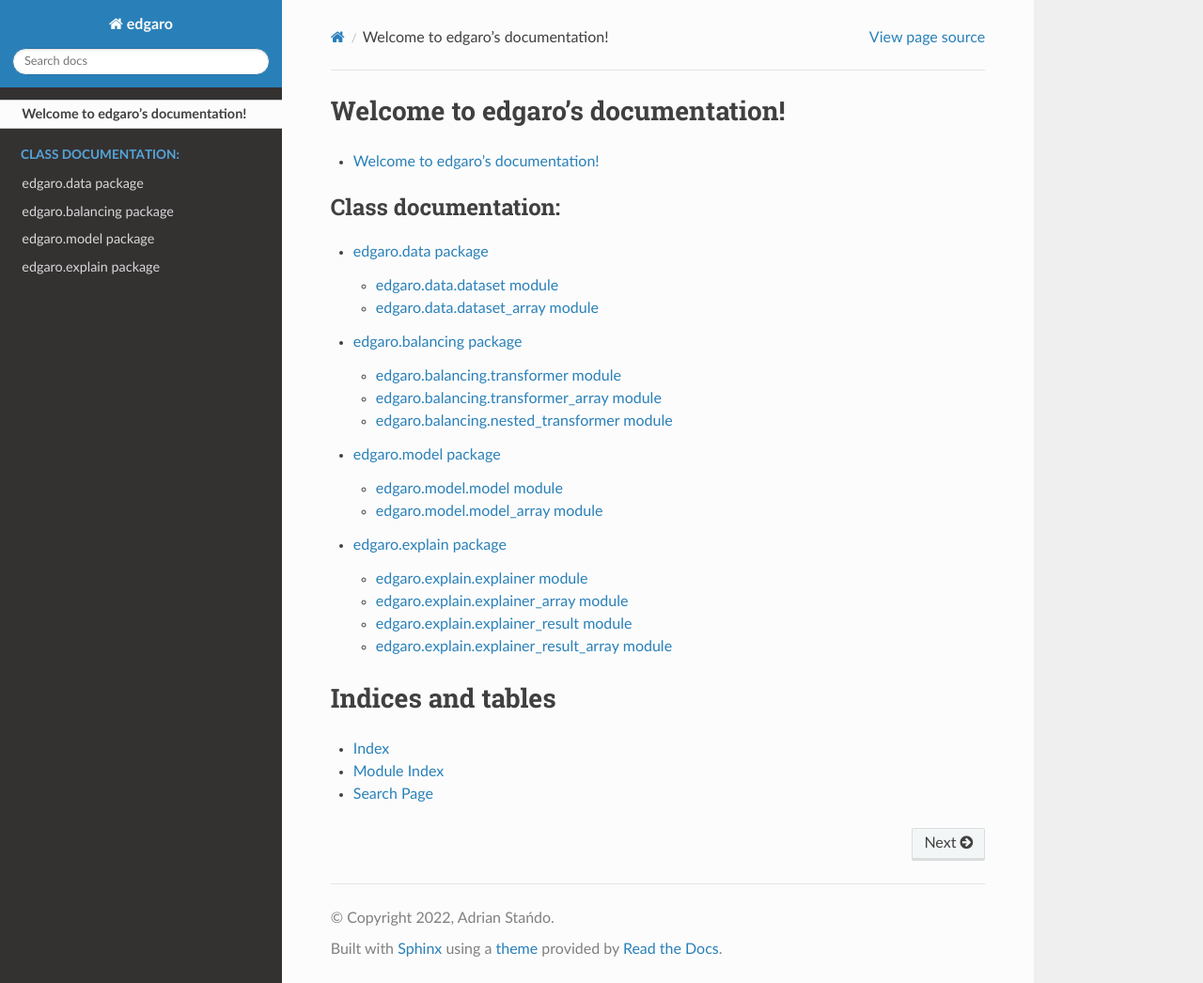
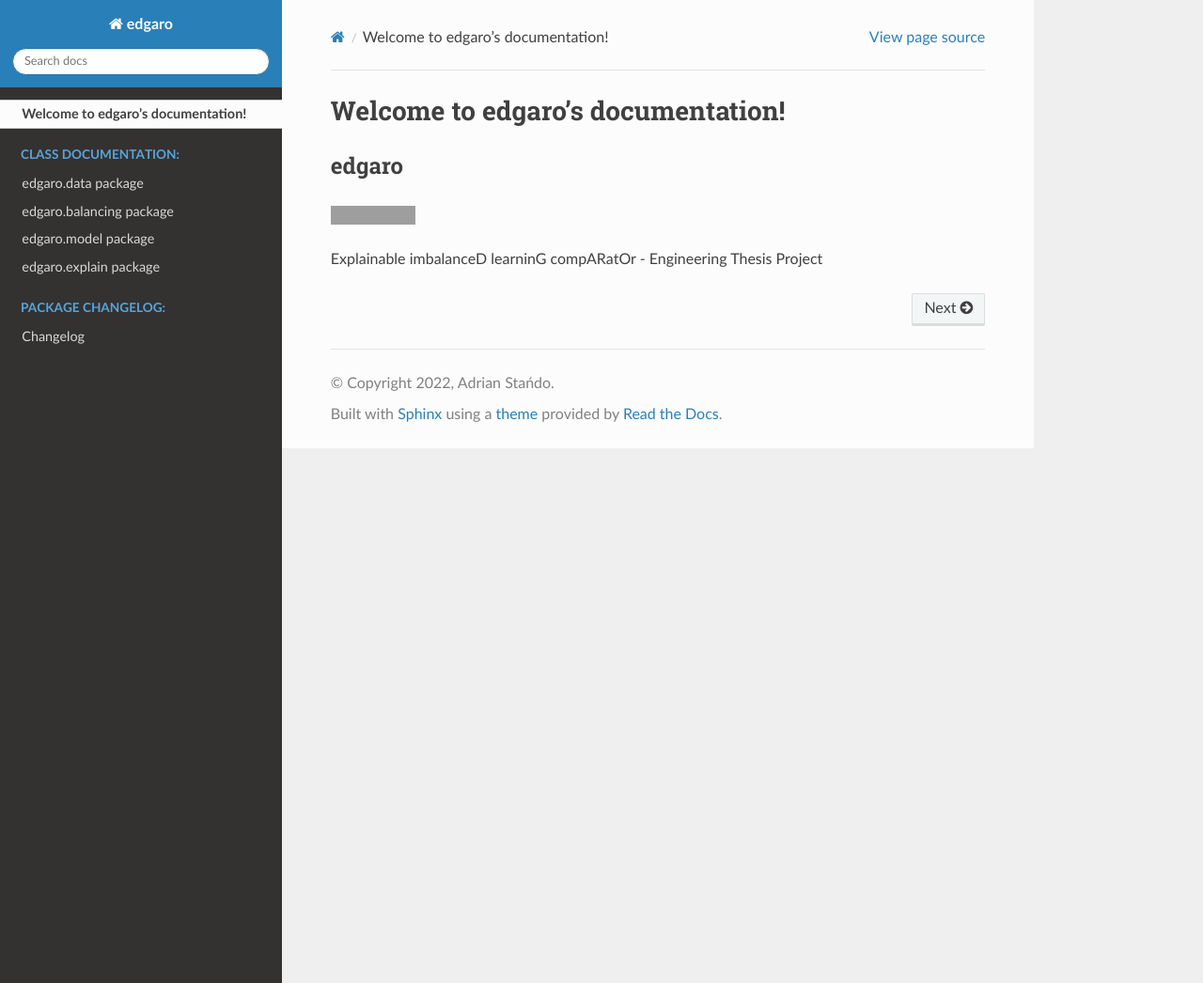
Before and after one commit to adrianstando/edgaro, a Sphinx documentation site: the page built from docs/index.rst, in a window 1280 px wide and 1046 px high. Shown: the whole window at 94% size. Built offline with Sphinx 7.4.7 and the Read the Docs theme 2.0.0, drawn with Linux system fonts in a browser that asks for light colours; grey boxes are pictures that could not be loaded.

Commit message:
Update documentation with CHANGELOG

```diff
--- a/docs/conf.py
+++ b/docs/conf.py
@@ -32,6 +32,7 @@
 # ones.
 extensions = [
     'sphinx.ext.napoleon',
+    'myst_parser'
 ]
 
 napoleon_google_docstring = False
--- a/docs/index.rst
+++ b/docs/index.rst
@@ -20,11 +25,9 @@
    source/edgaro.model
    source/edgaro.explain
 
+.. toctree::
+   :hidden:
+   :maxdepth: 2
+   :caption: Package changelog:
 
-
-Indices and tables
-==================
-
-* :ref:`genindex`
-* :ref:`modindex`
-* :ref:`search`
+   source/changelog.rst
--- /dev/null
+++ b/docs/source/changelog.rst
@@ -0,0 +1,2 @@
+.. include:: ../../CHANGELOG.md
+   :parser: myst_parser.sphinx_
```
Also changed, not shown: other parts of docs/index.rst (+5 -0 lines).
